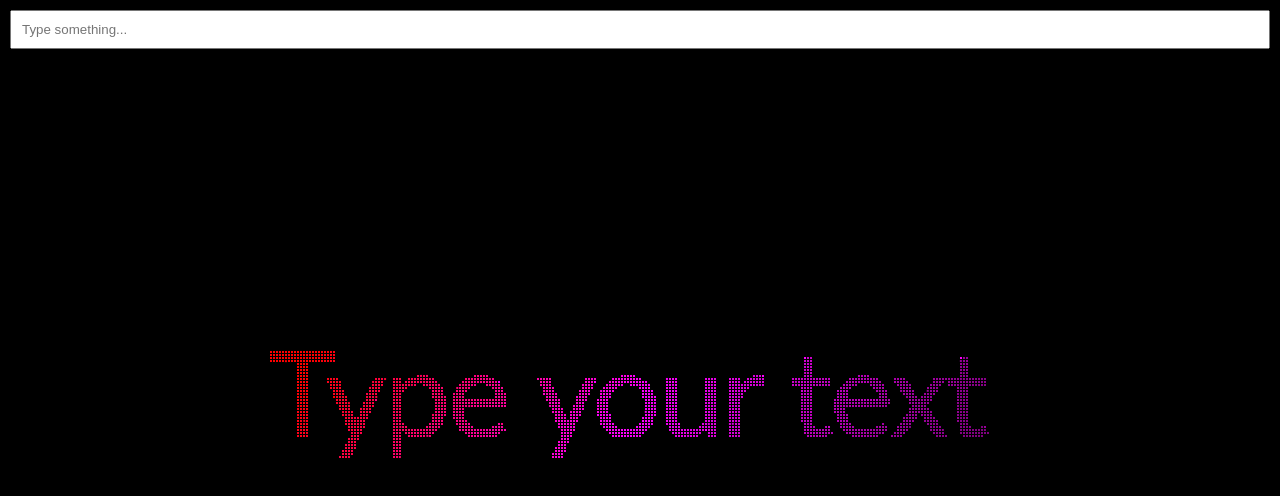
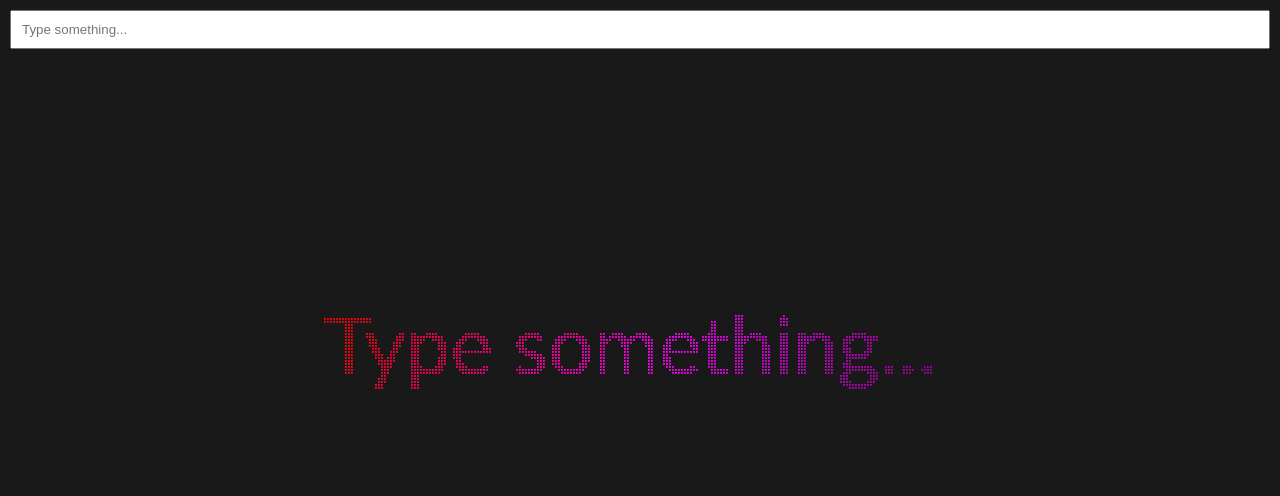
Before and after one commit to DorKatzir/Particle-Text-with-Canvas, a plain HTML site: page index.html in a window 1280 px wide. Drawn offline with Linux system fonts and the light colour scheme.

Commit message:
willReadFrequently and change fonts

```diff
--- a/script.js
+++ b/script.js
@@ -1,10 +1,11 @@
 window.addEventListener('load', function() {
 
     const canvas = document.getElementById('canvas1')
-    const ctx = canvas.getContext('2d')
+    const ctx = canvas.getContext('2d', {
+        willReadFrequently: true
+    })
     canvas.width = window.innerWidth // covers all window horizontaly
     canvas.height = window.innerHeight // covers all window vertically
-    console.log(ctx)
 
     class Particle {
         constructor(effect, x, y, color) {
@@ -14,7 +15,7 @@ window.addEventListener('load', function() {
             this.color = color
             this.originX = x
             this.originY = y
-            this.size = this.effect.gap - 1 // size of the particle
+            this.size = this.effect.gap - 1.168 // size of the particle
             this.dx = 0 // distance between particle and mouse horizontally
             this.dy = 0 // distance between particle and mouse vertically
             this.vx = 0 // horizontally velocity speed
@@ -57,9 +58,10 @@ window.addEventListener('load', function() {
             this.canvasHeight = canvasHeight
             this.textX = this.canvasWidth / 2
             this.textY = this.canvasHeight / 2
-            this.fontSize = 120
-            this.lineHeight = this.fontSize * 0.96
+            this.fontSize = 80
+            this.lineHeight = this.fontSize
             this.maxTextWidth = this.canvasWidth * 0.8
+            this.verticalOffset = -50
             this.textInput = document.getElementById('textInput')
             this.textInput.addEventListener('keyup', (e) => {
                 if (e.key !== ' ') {
@@ -69,16 +71,15 @@ window.addEventListener('load', function() {
             })
             // particle text
             this.particles = []
-            this.gap = 3
+            this.gap = 3 // minimum is 3
             this.mouse = {
-                radius: 40000,
+                radius: 20000,
                 x: 0,
                 y: 0
             }
             window.addEventListener('pointermove', (e) => {
                 this.mouse.x = e.x
                 this.mouse.y = e.y
-                // console.log(this.mouse.x, this.mouse.y)
             })
 
 
@@ -93,10 +94,8 @@ window.addEventListener('load', function() {
             this.context.fillStyle = gradient
             this.context.textAlign = 'center'
             this.context.textBaseline = 'middle'
-            // this.context.lineWidth = 3
-            // this.context.strokeStyle = 'rgb(255 255 255 / 0.1)'
-            this.context.font = this.fontSize + 'px Trebuchet MS'
-            this.context.letterSpacing = '-3px'
+            this.context.font = this.fontSize + 'px Trebuchet MS, system-ui, -apple-system'
+            this.context.letterSpacing = '0px'
             // breake multiple text
             let linesArray = []
             let words = text.split(' ')
@@ -114,10 +113,9 @@ window.addEventListener('load', function() {
                 linesArray[lineCounter] = line
             }
             let textHeight = this.lineHeight * lineCounter
-            let textY = this.canvasHeight/2 - textHeight/2
+            let textY = this.canvasHeight/2 - textHeight/2 + this.verticalOffset
             linesArray.forEach((el, index) => {
                 this.context.fillText(el, this.canvasWidth/2, textY + (this.lineHeight * index))
-                // this.context.strokeText(el, this.canvasWidth/2, textY + (this.lineHeight * index))
             })
             this.convertToParticles()
 
@@ -140,7 +138,6 @@ window.addEventListener('load', function() {
                     }
                 }
             }
-            // console.log(this.particles)
 
         } // End of convertToParticles method
 
@@ -155,7 +152,7 @@ window.addEventListener('load', function() {
     } // End of Effect class
 
     const effect = new Effect(ctx, canvas.width, canvas.height)
-    effect.wrapText('Type your text')
+    effect.wrapText('Type something...')
     effect.render()
 
     function animate() {
@@ -166,5 +163,4 @@ window.addEventListener('load', function() {
     animate()
 
 
-
 }) // END of window load Listener
--- a/style.css
+++ b/style.css
@@ -1,11 +1,14 @@
+
 *{
     margin: 0;
     padding: 0;
-    box-sizing: border-box; /* prevents padding to scrolling */
+    box-sizing: border-box;
+}
 
-}
+
+
 canvas{
-    background-color: black;
+    background-color: rgb(0 0 0 / .9);
     position: absolute;
     top: 0;
     left: 0;
```
Also changed, not shown: index.html (+1 -0 lines).
